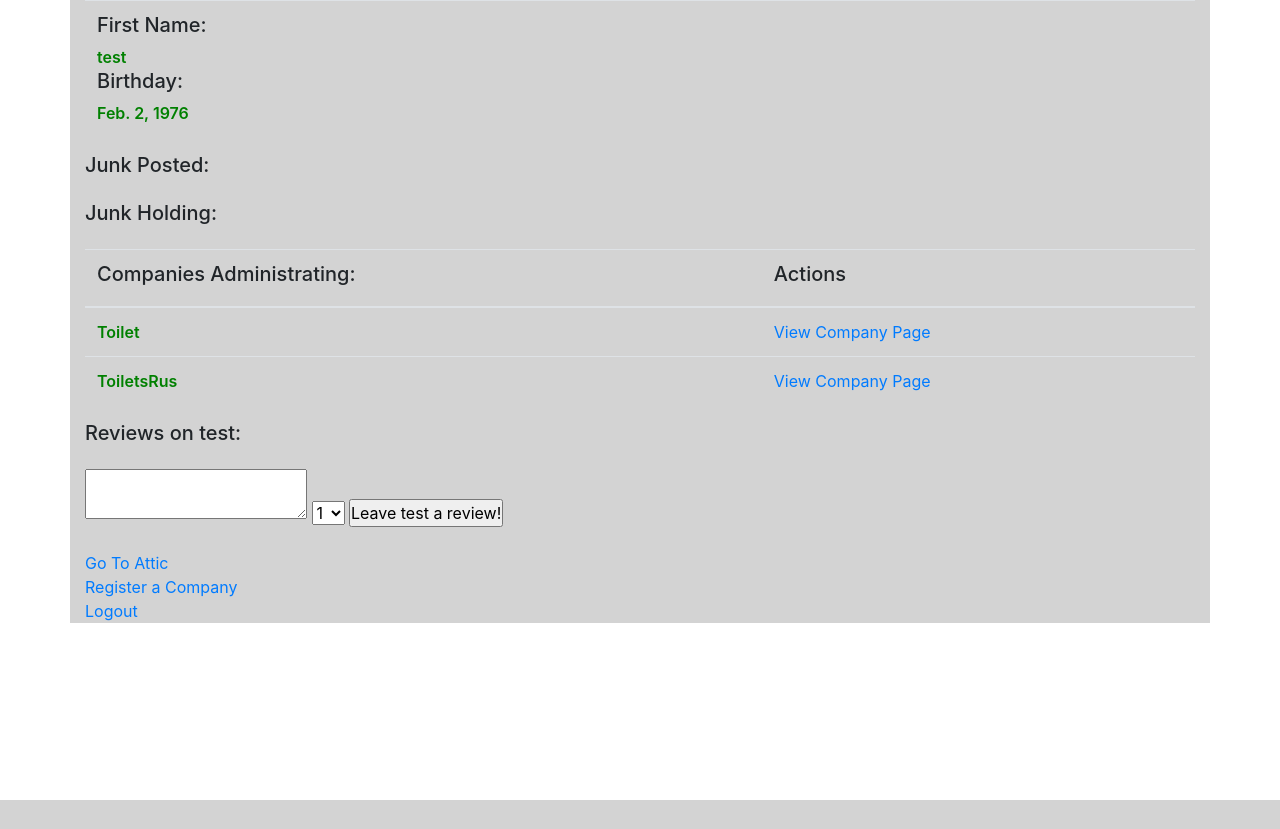
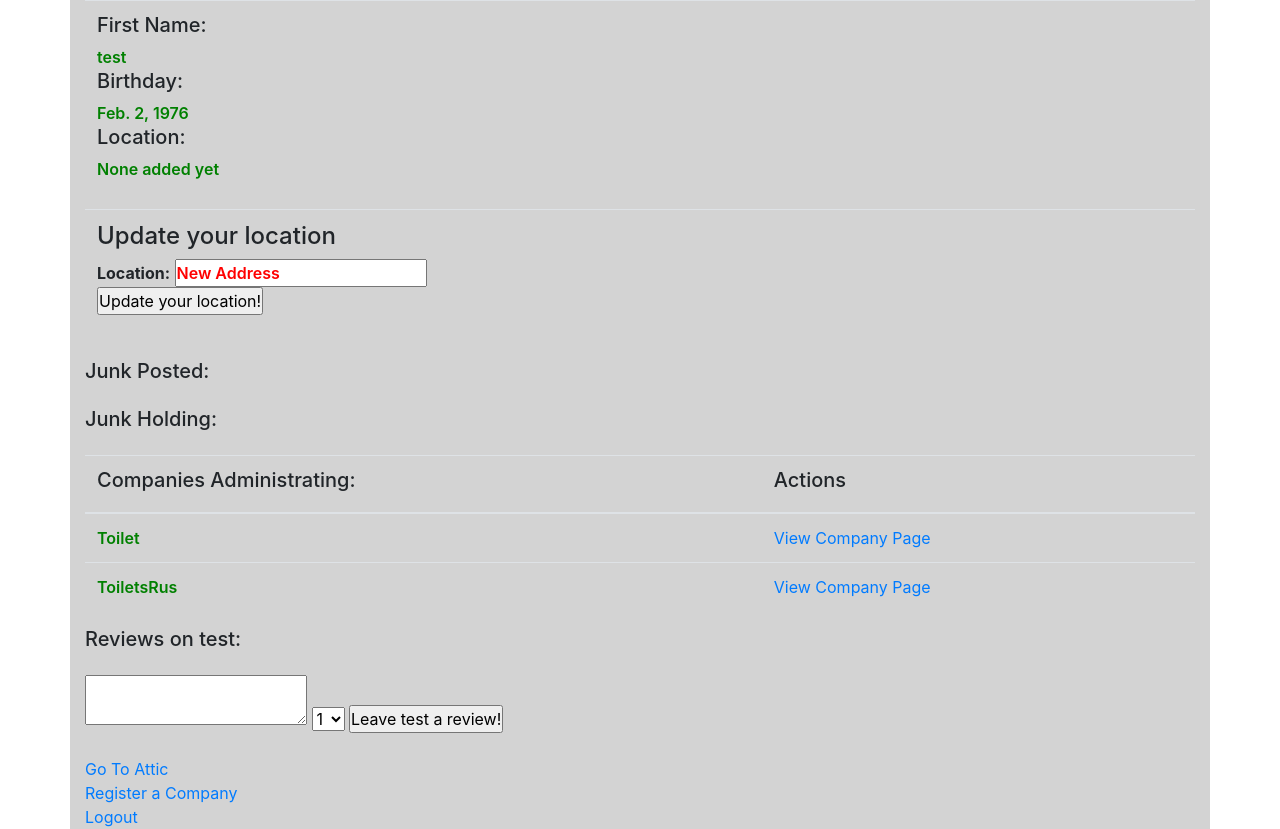
Before and after one commit to jhoney92021/Attic, a Django app: template apps/LOGIN_APP/templates/LOGIN_APP/userPage.html in a window 1280 px wide. Before the commit the page ends 800 px from the top, so only its background shows below. Run offline with Django 3.2, Linux system fonts and the light colour scheme; the template is opened without the code that fills it: values that come from a table or form of the project are taken from there, others are empty; data comes from the database, SQL or seed files in the repository; both versions use the stored data as it was after the commit; parts of the project's set-up code (start-up, migrations or seed data) failed here and were passed over; some libraries are stand-ins or nearby versions.

Commit message:
user can update their location on their User's page

```diff
--- a/apps/LOGIN_APP/templates/LOGIN_APP/userPage.html
+++ b/apps/LOGIN_APP/templates/LOGIN_APP/userPage.html
@@ -21,9 +21,25 @@
 
                     <h5>Birthday:</h5>
                     <span style="color: green; font-weight: 600">{{thisUser.birthday}}</span>
+
+                    <h5>Location:</h5>
+                    <span style="color: green; font-weight: 600">{{thisUser.location}}</span>
                 </td>
             </thead>
         </table><!--GENERAL INFO-->
+
+        <table class="table"><!--UPDATE LOCATION TABLE-->
+            <tr>
+                <td>
+                    <form action="/editaddress/{{thisUser.id}}" class="table" method="POST">
+                            {% csrf_token %}
+                        <h4>Update your location</h4>
+                        <b>Location:</b> <input type="text" name="location" placeholder="New Address"><br>
+                        <input type="submit" value="Update your location!">
+                    </form><!--JUNK FORM END-->
+                </td>
+            </tr>
+        </table><!--UPDATE LOCATION TABLE END-->
 
         <table class="table"><!--JUNK POSTED-->
             <h5>Junk Posted:</h5>
--- a/apps/LOGIN_APP/urls.py
+++ b/apps/LOGIN_APP/urls.py
@@ -14,6 +14,7 @@ urlpatterns = [
     url(r'^process/registration$', views.processRegistration), #USER REGISTRATION PROCESS ROUTE
     url(r'^process/login$', views.processLogin), # LOGIN PROCESS ROUTE
     url(r'^company(?P<companyID>\d+)$', views.companyPage), # COMPANY PAGE
+    url(r'^editaddress/(?P<userID>\d+)$', views.editAddress), # USERS PAGE
     url(r'^user(?P<userID>\d+)$', views.userPage), # USERS PAGE
     url(r'^addEmployee$', views.addEmployee), # ROUTE TO ADD EMPLOYEE
     url(r'^success/$', views.success), # SPLASH PAGE
--- a/apps/LOGIN_APP/views.py
+++ b/apps/LOGIN_APP/views.py
@@ -125,6 +125,12 @@ def processRegistrationCompany(request, userID): #COMPANY REGISTRATION PROCESS R
            )
         return redirect('/user%s' %(userID))
 
+def editAddress(request, userID):
+    liveUser = Users.objects.get(id = userID)
+    liveUser.location = request.POST['location']
+    liveUser.save()
+    return redirect(f'/user{userID}')
+
 #LOGIN_APP_VIEWS
 #LOGIN_APP_VIEWS
 #LOGIN_APP_VIEWS
```
Also changed, not shown: apps/ATTIC_APP/templates/ATTIC_APP/junkPage.html (+3 -7 lines), db.sqlite3.
